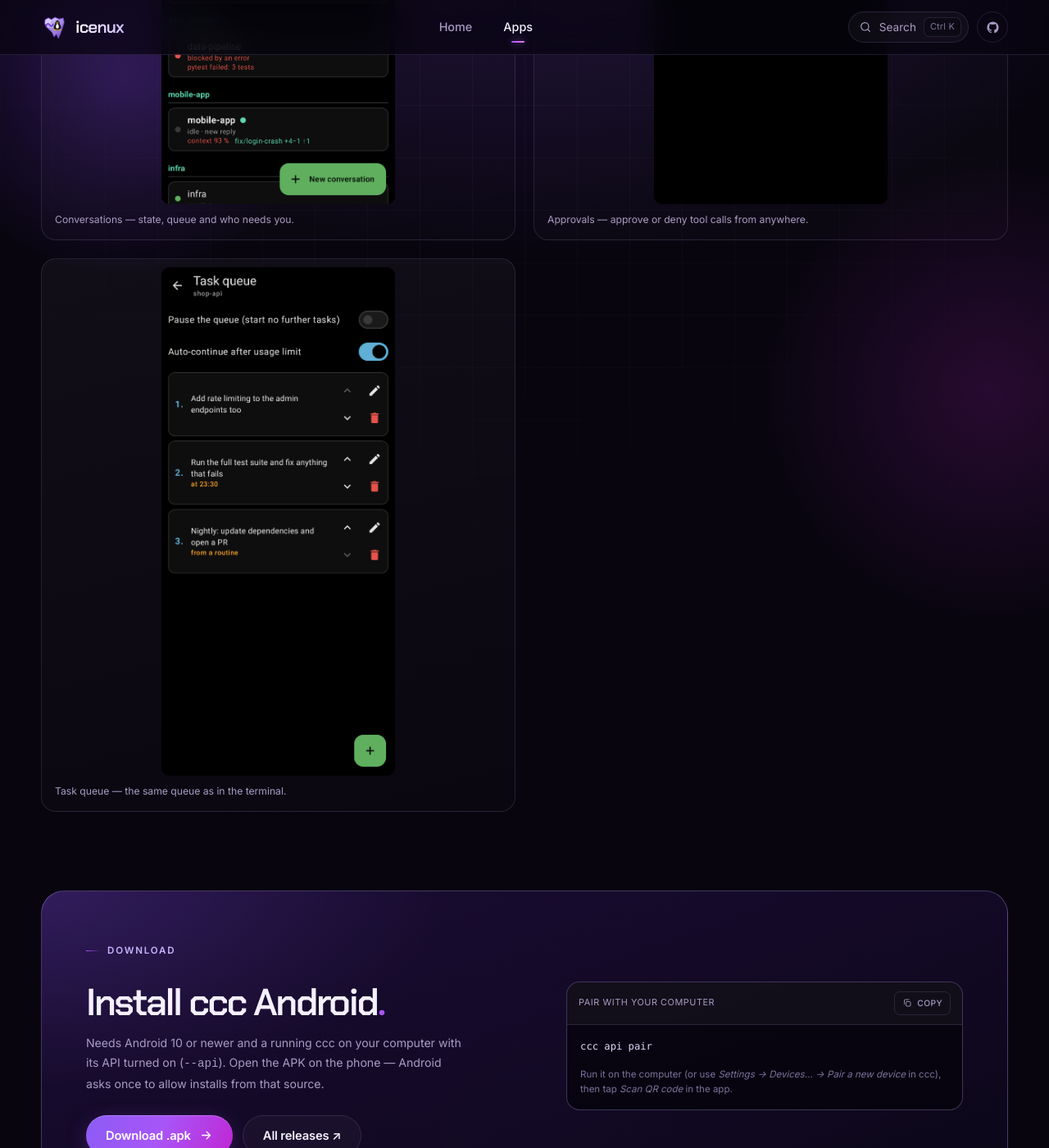
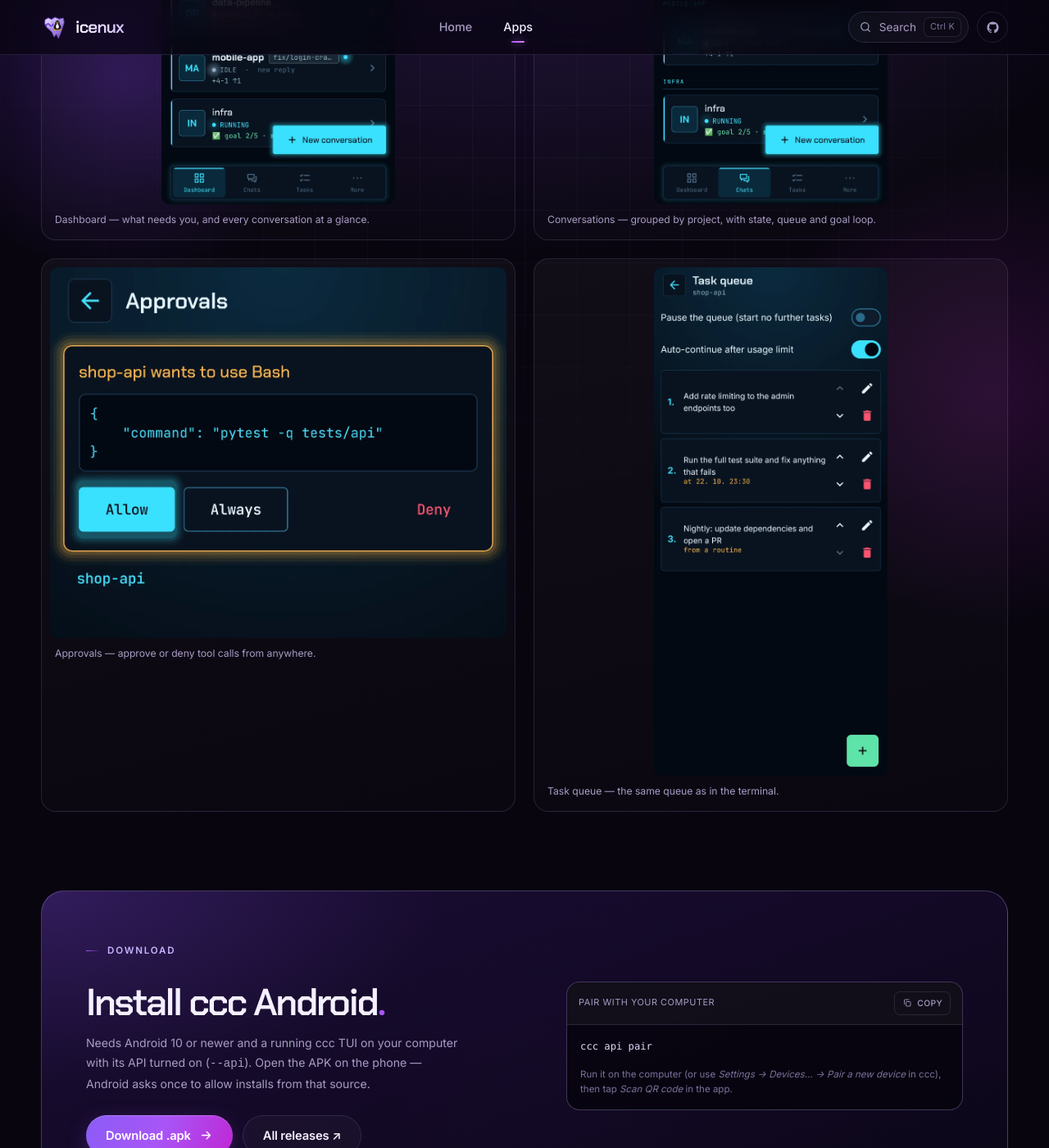
Before and after one commit to Icenux/icenux.github.io, a Jekyll site: the page built from apps/ccc-android.html, in a window 1280 px wide and 1400 px high, scrolled down 2245 px. Shown: the whole window at 82% size. Built offline with Jekyll 4.4.1, drawn with Linux system fonts in a browser that asks for light colours; some of the changed text lies outside the part shown.

Commit message:
fix(web): nové screenshoty ccc Android a přejmenování ccc na ccc TUI (#18)
Screenshoty Androidu nahrazeny novým UI (dashboard, konverzace,
schvalování, fronta úkolů). Aplikace ccc se na webu jmenuje ccc TUI
a ze stránky zmizely zbylé zmínky o Androidu.


Claude-Session: https://claude.ai/code/session_01SVGUkj7oN34QWw7jvsNm29

Co-authored-by: Claude Sonnet 5.5 <noreply@anthropic.com>

```diff
--- a/_data/apps.yml
+++ b/_data/apps.yml
@@ -74,7 +74,7 @@
     portrait: false
 
 - slug: "ccc"
-  name: "ccc"
+  name: "ccc TUI"
   url: "/apps/ccc/"
   repo: "Icenux/ccc_TUI"
   version: "0.1.5"
@@ -88,7 +88,7 @@
   blurb: "Terminal home for Claude Code work"
   search_icon: "terminal"
   search_desc: "A terminal home for Claude Code work — task queue, usage limits and approvals"
-  download_title: "Download ccc"
+  download_title: "Download ccc TUI"
   download_desc: "Install ccc from the Icenux APT repository"
   preview:
     src: "assets/apps/ccc/card.webp"
@@ -116,7 +116,7 @@
   download_desc: "Install the signed ccc.apk on Android 10 or newer"
   preview:
     src: "assets/apps/ccc-android/card.webp"
-    alt: "ccc Android app conversations list"
+    alt: "ccc Android app dashboard"
     width: 720
     height: 405
     portrait: false
--- a/apps/ccc-android.html
+++ b/apps/ccc-android.html
@@ -16,7 +16,7 @@ next: [ccc, repo-doctor]
             <span class="app-tag"><span class="app-tag__icon app-tag__icon--ccc-android"><svg viewBox="0 0 24 24" aria-hidden="true">{{ app.icon_svg }}</svg></span>Android</span>
             <h1>ccc Android<span class="dot-end">.</span></h1>
             <p class="lede">Your Claude Code queue, on your phone.</p>
-            <p class="app-hero__text">The phone client of <a href="/apps/ccc/">ccc</a>. Read your conversations, send messages, approve or deny tool calls, start new conversations and check the usage limits — from anywhere, privately over Tailscale. It is a native Kotlin / Jetpack Compose app and needs a running ccc on your computer.</p>
+            <p class="app-hero__text">The phone client of <a href="/apps/ccc/">ccc TUI</a>. Read your conversations, send messages, approve or deny tool calls, start new conversations and check the usage limits — from anywhere, privately over Tailscale. It is a native Kotlin / Jetpack Compose app and needs a running ccc on your computer.</p>
             <div class="app-hero__actions">
               <a class="btn btn--primary" href="#download">Download {{ app.version }} <svg viewBox="0 0 24 24" aria-hidden="true"><path d="M5 12h14M13 6l6 6-6 6"/></svg></a>
               <a class="btn btn--ghost" href="https://github.com/Icenux/ccc_android" target="_blank" rel="noopener"><svg viewBox="0 0 24 24" aria-hidden="true"><path d="M12 2a10 10 0 0 0-3.16 19.49c.5.09.68-.22.68-.48v-1.7c-2.78.6-3.37-1.34-3.37-1.34-.45-1.16-1.11-1.47-1.11-1.47-.91-.62.07-.61.07-.61 1 .07 1.53 1.03 1.53 1.03.9 1.53 2.35 1.09 2.92.83.09-.65.35-1.09.63-1.34-2.22-.25-4.55-1.11-4.55-4.94 0-1.09.39-1.98 1.03-2.68-.1-.25-.45-1.27.1-2.65 0 0 .84-.27 2.75 1.02a9.6 9.6 0 0 1 5 0c1.91-1.29 2.75-1.02 2.75-1.02.55 1.38.2 2.4.1 2.65.64.7 1.03 1.59 1.03 2.68 0 3.84-2.34 4.68-4.57 4.93.36.31.68.92.68 1.85v2.74c0 .27.18.58.69.48A10 10 0 0 0 12 2z" fill="currentColor"/></svg> GitHub</a>
@@ -25,12 +25,12 @@ next: [ccc, repo-doctor]
               <li><span>Version</span><strong>{{ app.version }}</strong></li>
               <li><span>Platform</span><strong>Android 10+</strong></li>
               <li><span>Language</span><strong>Kotlin</strong></li>
-              <li><span>Works with</span><strong><a href="/apps/ccc/">ccc</a></strong></li>
+              <li><span>Works with</span><strong><a href="/apps/ccc/">ccc TUI</a></strong></li>
             </ul>
           </div>
           <figure class="app-hero__shot shot shot--portrait">
-            <img src="/assets/apps/ccc-android/conversations.webp" alt="ccc Android app conversations list" width="1233" height="2673">
-            <figcaption>Conversations — state, queue and who needs you.</figcaption>
+            <img src="/assets/apps/ccc-android/dashboard.webp" alt="ccc Android app dashboard with conversations that need you" width="1233" height="2673">
+            <figcaption>Dashboard — what needs you, and every conversation at a glance.</figcaption>
           </figure>
         </div>
       </div>
@@ -96,11 +96,15 @@ next: [ccc, repo-doctor]
         </div>
         <div class="shots">
           <figure class="shot shot--portrait reveal">
-            <img src="/assets/apps/ccc-android/conversations.webp" alt="ccc Android app conversations list" width="1233" height="2673" loading="lazy">
-            <figcaption>Conversations — state, queue and who needs you.</figcaption>
+            <img src="/assets/apps/ccc-android/dashboard.webp" alt="ccc Android app dashboard with conversations that need you" width="1233" height="2673" loading="lazy">
+            <figcaption>Dashboard — what needs you, and every conversation at a glance.</figcaption>
           </figure>
           <figure class="shot shot--portrait reveal">
-            <img src="/assets/apps/ccc-android/approvals.webp" alt="ccc Android app approvals screen" width="1233" height="2673" loading="lazy">
+            <img src="/assets/apps/ccc-android/conversations.webp" alt="ccc Android app conversations list" width="1233" height="2673" loading="lazy">
+            <figcaption>Conversations — grouped by project, with state, queue and goal loop.</figcaption>
+          </figure>
+          <figure class="shot shot--portrait reveal">
+            <img src="/assets/apps/ccc-android/approvals.webp" alt="ccc Android app approvals screen" width="1233" height="1000" loading="lazy">
             <figcaption>Approvals — approve or deny tool calls from anywhere.</figcaption>
           </figure>
           <figure class="shot shot--portrait reveal">
@@ -117,7 +121,7 @@ next: [ccc, repo-doctor]
           <div class="download-panel__copy">
             <span class="kicker">Download</span>
             <h2>Install ccc Android<span class="dot-end">.</span></h2>
-            <p>Needs Android 10 or newer and a running <a href="/apps/ccc/">ccc</a> on your computer with its API turned on (<code>--api</code>). Open the APK on the phone — Android asks once to allow installs from that source.</p>
+            <p>Needs Android 10 or newer and a running <a href="/apps/ccc/">ccc TUI</a> on your computer with its API turned on (<code>--api</code>). Open the APK on the phone — Android asks once to allow installs from that source.</p>
             <div class="download-actions">
               <a class="btn btn--primary" href="https://github.com/Icenux/ccc_android/releases/latest/download/ccc.apk" download>Download .apk <svg viewBox="0 0 24 24" aria-hidden="true"><path d="M5 12h14M13 6l6 6-6 6"/></svg></a>
               <a class="btn btn--ghost" href="https://github.com/Icenux/ccc_android/releases/latest" target="_blank" rel="noopener">All releases ↗</a>
@@ -153,7 +157,7 @@ apksigner verify --print-certs ccc.apk</code></pre>
         <div class="spec-grid reveal">
           <div class="spec"><span>Latest release</span><strong>{{ app.version }}</strong><small>ccc Android app</small></div>
           <div class="spec"><span>Platform</span><strong>Android 10+</strong><small>Signed APK</small></div>
-          <div class="spec"><span>Requires</span><strong><a href="/apps/ccc/">ccc</a> with API</strong><small>Reached over Tailscale</small></div>
+          <div class="spec"><span>Requires</span><strong><a href="/apps/ccc/">ccc TUI</a> with API</strong><small>Reached over Tailscale</small></div>
           <div class="spec"><span>Login</span><strong>QR pairing</strong><small>Token made for one phone</small></div>
         </div>
 
--- a/apps/index.html
+++ b/apps/index.html
@@ -1,6 +1,6 @@
 ---
 title: "Apps — Icenux"
-description: "Apps by Icenux: Live-M, repo-doctor, Sway Desktop Stats, ccc, ccc Android, scrv, displays and SGC Screensaver — small, focused Linux tools."
+description: "Apps by Icenux: Live-M, repo-doctor, Sway Desktop Stats, ccc TUI, ccc Android, scrv, displays and SGC Screensaver — small, focused Linux tools."
 permalink: /apps/
 nav: apps
 ---
--- a/scripts/optimize-images.py
+++ b/scripts/optimize-images.py
@@ -24,7 +24,7 @@ THUMBS = {
     'repo-doctor': 'triage',
     'sway-desktop-stats': 'widget',
     'ccc': 'conversations',
-    'ccc-android': 'conversations',
+    'ccc-android': 'dashboard',
     'displays': 'screenshot',
     'sgc-screensaver': 'screenshot',
     'wpview': 'viewer',
```
Also changed, not shown: apps/ccc.html (+8 -8 lines), assets/apps/ccc-android/approvals.webp, assets/apps/ccc-android/card.webp, assets/apps/ccc-android/conversations.webp, assets/apps/ccc-android/dashboard.webp (added), assets/apps/ccc-android/tasks.webp.
